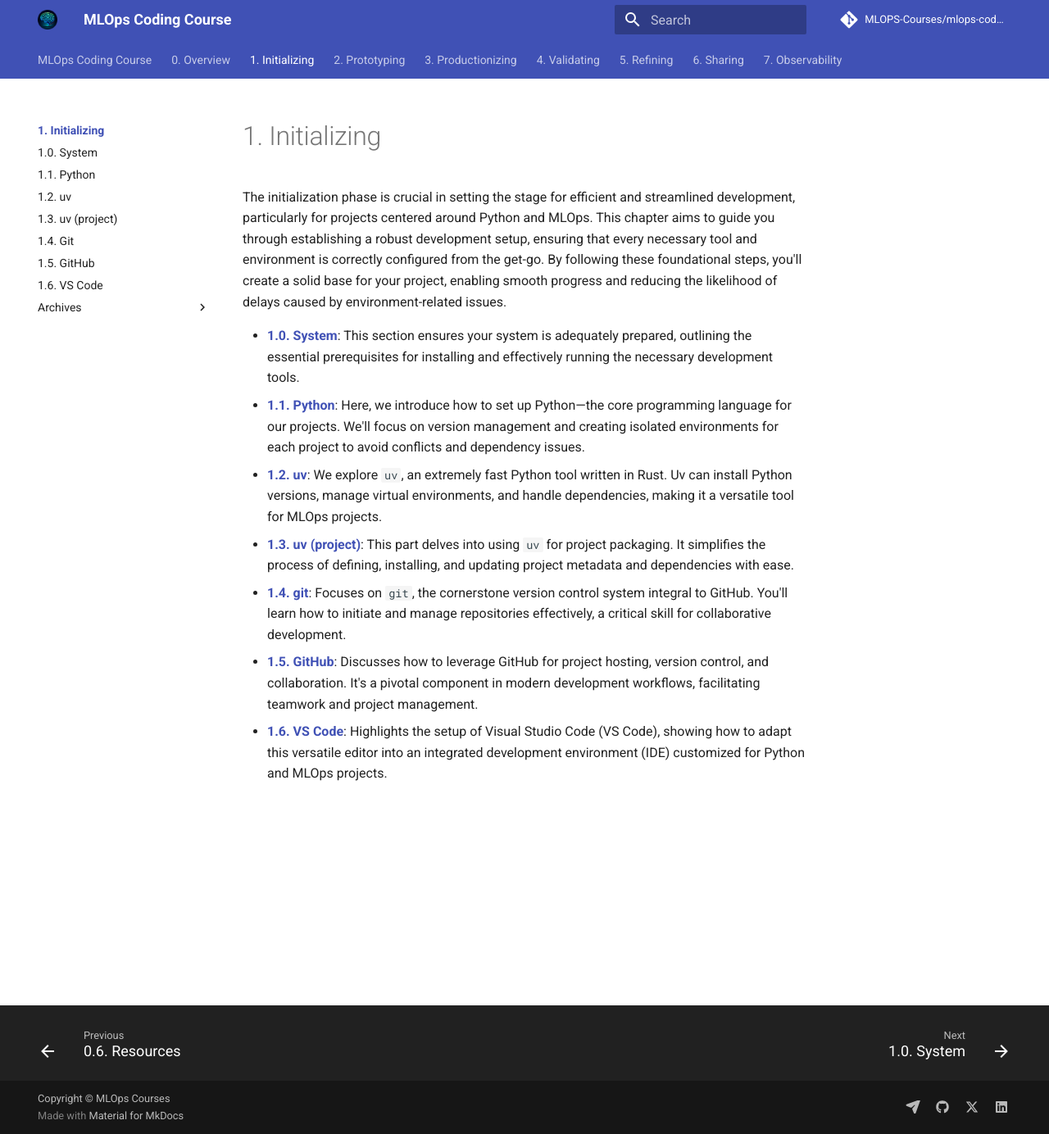
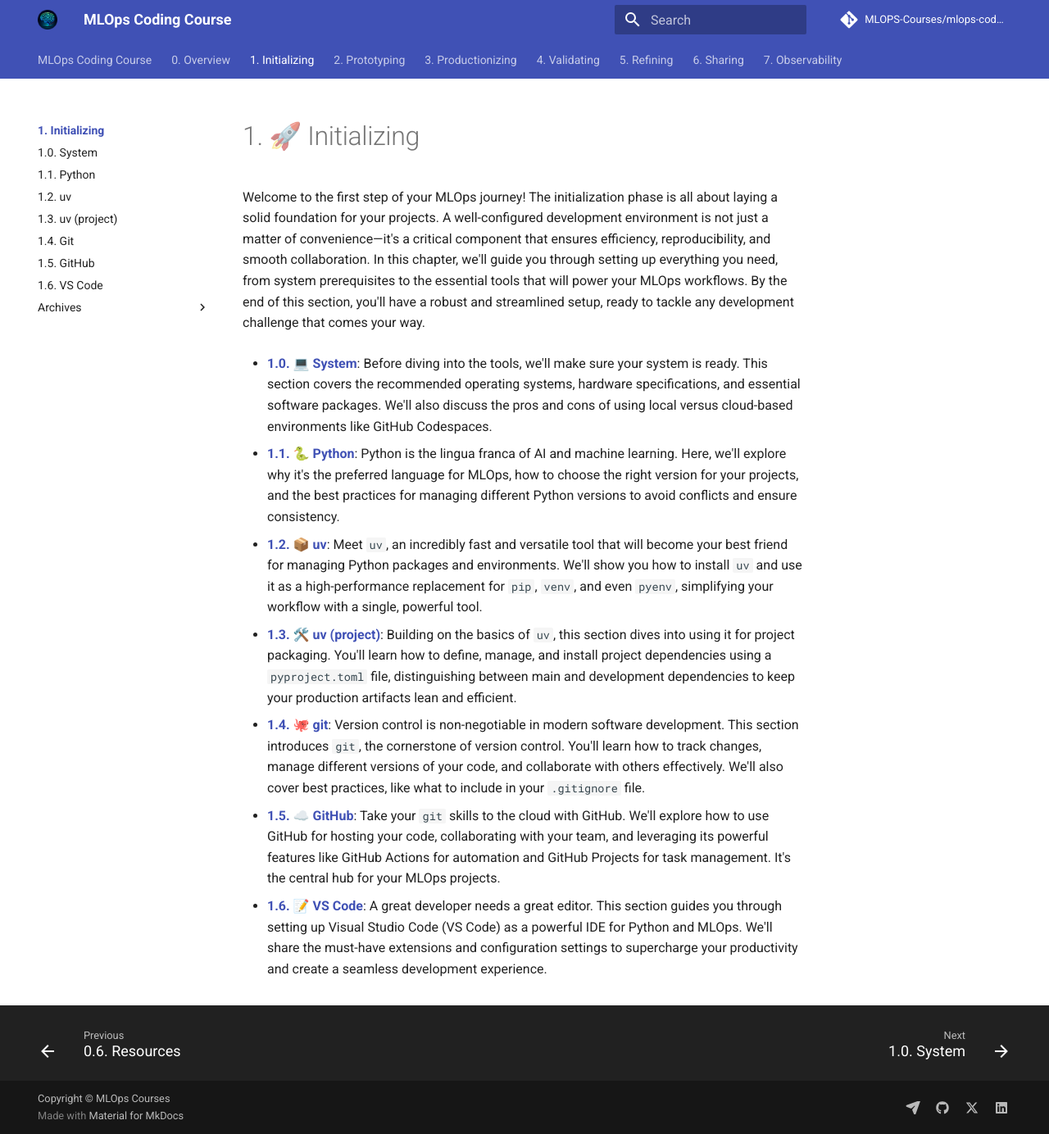
Before and after one commit to MLOps-Courses/mlops-coding-course, an MkDocs documentation site: the page built from docs/1. Initializing/index.md, in a window 1280 px wide and 1384 px high. Shown: the whole window at 82% size. Built offline with MkDocs 1.6.1 and Material for MkDocs 9.7.7, drawn with Linux system fonts in a browser that asks for light colours; comment, search, counter and statistics services are not loaded.

Commit message:
docs: Improve 'Initializing' index page
This commit enriches the content of the index page for the 'Initializing' section of the course.

The following changes have been made:
- Added emojis to section titles for better visual appeal.
- Rewrote the introduction to be more engaging.
- Expanded the descriptions for each subsection to be more informative and easier to follow.

```diff
--- a/docs/1. Initializing/index.md
+++ b/docs/1. Initializing/index.md
@@ -2,14 +2,20 @@
 description: This chapter guides you through setting up a robust development environment for MLOps projects using Python. Learn how to manage Python versions, install dependencies with Poetry, and use Git and GitHub for version control and collaboration.
 ---
 
-# 1. Initializing
+# 1. 🚀 Initializing
 
-The initialization phase is crucial in setting the stage for efficient and streamlined development, particularly for projects centered around Python and MLOps. This chapter aims to guide you through establishing a robust development setup, ensuring that every necessary tool and environment is correctly configured from the get-go. By following these foundational steps, you'll create a solid base for your project, enabling smooth progress and reducing the likelihood of delays caused by environment-related issues.
+Welcome to the first step of your MLOps journey! The initialization phase is all about laying a solid foundation for your projects. A well-configured development environment is not just a matter of convenience—it's a critical component that ensures efficiency, reproducibility, and smooth collaboration. In this chapter, we'll guide you through setting up everything you need, from system prerequisites to the essential tools that will power your MLOps workflows. By the end of this section, you'll have a robust and streamlined setup, ready to tackle any development challenge that comes your way.
 
-- **[1.0. System](./1.0. System.md)**: This section ensures your system is adequately prepared, outlining the essential prerequisites for installing and effectively running the necessary development tools.
-- **[1.1. Python](./1.1. Python.md)**: Here, we introduce how to set up Python—the core programming language for our projects. We'll focus on version management and creating isolated environments for each project to avoid conflicts and dependency issues.
-- **[1.2. uv](./1.2. uv.md)**: We explore `uv`, an extremely fast Python tool written in Rust. Uv can install Python versions, manage virtual environments, and handle dependencies, making it a versatile tool for MLOps projects.
-- **[1.3. uv (project)](./1.3. uv (project).md)**: This part delves into using `uv` for project packaging. It simplifies the process of defining, installing, and updating project metadata and dependencies with ease.
-- **[1.4. git](./1.4. git.md)**: Focuses on `git`, the cornerstone version control system integral to GitHub. You'll learn how to initiate and manage repositories effectively, a critical skill for collaborative development.
-- **[1.5. GitHub](./1.5. GitHub.md)**: Discusses how to leverage GitHub for project hosting, version control, and collaboration. It's a pivotal component in modern development workflows, facilitating teamwork and project management.
-- **[1.6. VS Code](./1.6. VS Code.md)**: Highlights the setup of Visual Studio Code (VS Code), showing how to adapt this versatile editor into an integrated development environment (IDE) customized for Python and MLOps projects.
+- **[1.0. 💻 System](./1.0. System.md)**: Before diving into the tools, we'll make sure your system is ready. This section covers the recommended operating systems, hardware specifications, and essential software packages. We'll also discuss the pros and cons of using local versus cloud-based environments like GitHub Codespaces.
+
+- **[1.1. 🐍 Python](./1.1. Python.md)**: Python is the lingua franca of AI and machine learning. Here, we'll explore why it's the preferred language for MLOps, how to choose the right version for your projects, and the best practices for managing different Python versions to avoid conflicts and ensure consistency.
+
+- **[1.2. 📦 uv](./1.2. uv.md)**: Meet `uv`, an incredibly fast and versatile tool that will become your best friend for managing Python packages and environments. We'll show you how to install `uv` and use it as a high-performance replacement for `pip`, `venv`, and even `pyenv`, simplifying your workflow with a single, powerful tool.
+
+- **[1.3. 🛠️ uv (project)](./1.3. uv (project).md)**: Building on the basics of `uv`, this section dives into using it for project packaging. You'll learn how to define, manage, and install project dependencies using a `pyproject.toml` file, distinguishing between main and development dependencies to keep your production artifacts lean and efficient.
+
+- **[1.4. 🐙 git](./1.4. git.md)**: Version control is non-negotiable in modern software development. This section introduces `git`, the cornerstone of version control. You'll learn how to track changes, manage different versions of your code, and collaborate with others effectively. We'll also cover best practices, like what to include in your `.gitignore` file.
+
+- **[1.5. ☁️ GitHub](./1.5. GitHub.md)**: Take your `git` skills to the cloud with GitHub. We'll explore how to use GitHub for hosting your code, collaborating with your team, and leveraging its powerful features like GitHub Actions for automation and GitHub Projects for task management. It's the central hub for your MLOps projects.
+
+- **[1.6. 📝 VS Code](./1.6. VS Code.md)**: A great developer needs a great editor. This section guides you through setting up Visual Studio Code (VS Code) as a powerful IDE for Python and MLOps. We'll share the must-have extensions and configuration settings to supercharge your productivity and create a seamless development experience.
```
